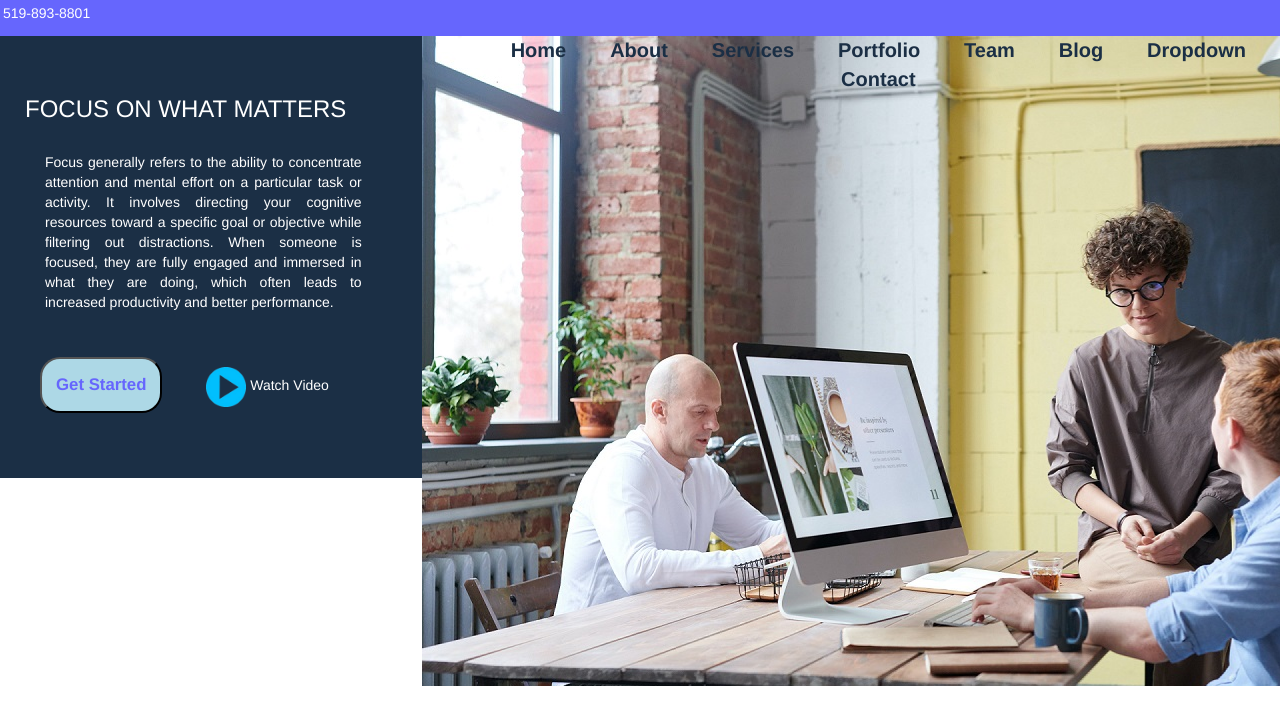
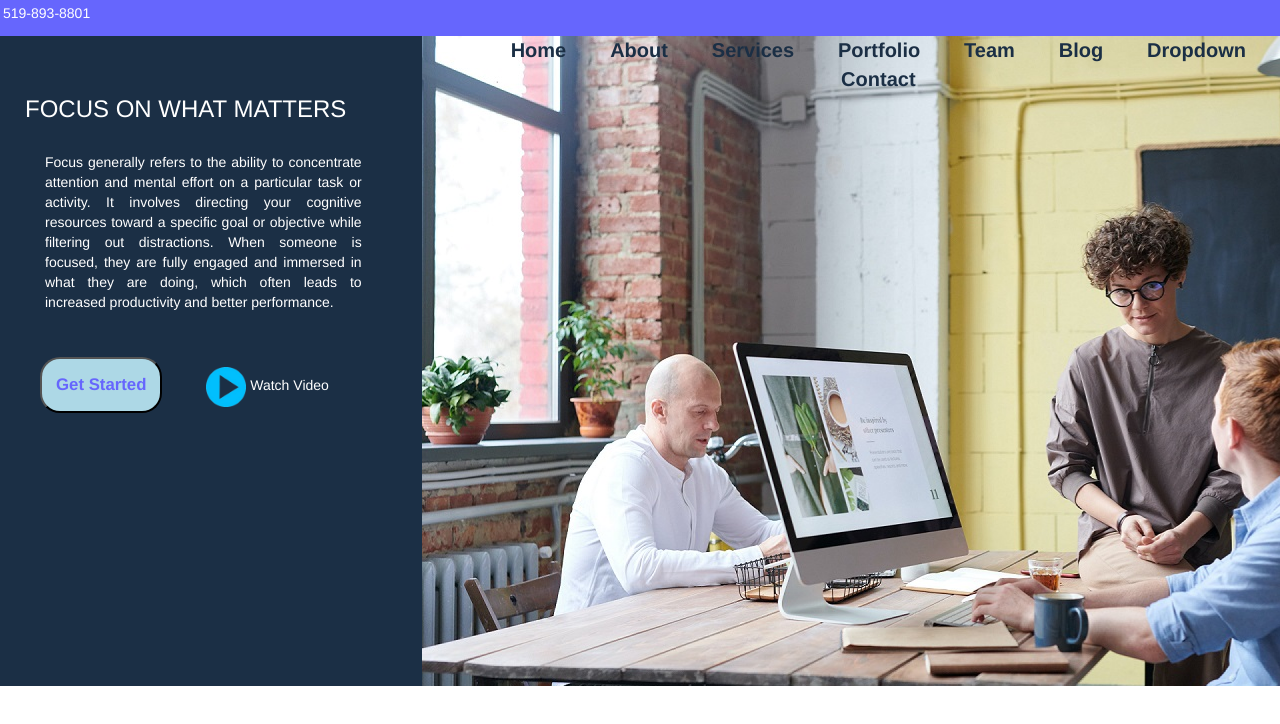
Before and after one commit to manny2023999/Template, a plain HTML site: page index.html in a window 1280 px wide. Drawn offline with nearby package versions, Linux system fonts and the light colour scheme.

Commit message:
Update index.html

```diff
--- a/index.html
+++ b/index.html
@@ -26,7 +26,7 @@
     </header>
     <section>
         <div class="row">
-            <div class="col-sm-4" style="background-color: #1b2f45; color:white; padding:40px;">
+            <div class="col-sm-4" style="background-color: #1b2f45; color:white; padding:40px; height:650px;">
                 <h3>FOCUS ON WHAT MATTERS</h3>
                 <p style="text-align: justify; padding: 20px;">Focus generally refers to the ability to concentrate attention and mental effort
                     on a particular task or activity. It involves directing your cognitive resources
```
